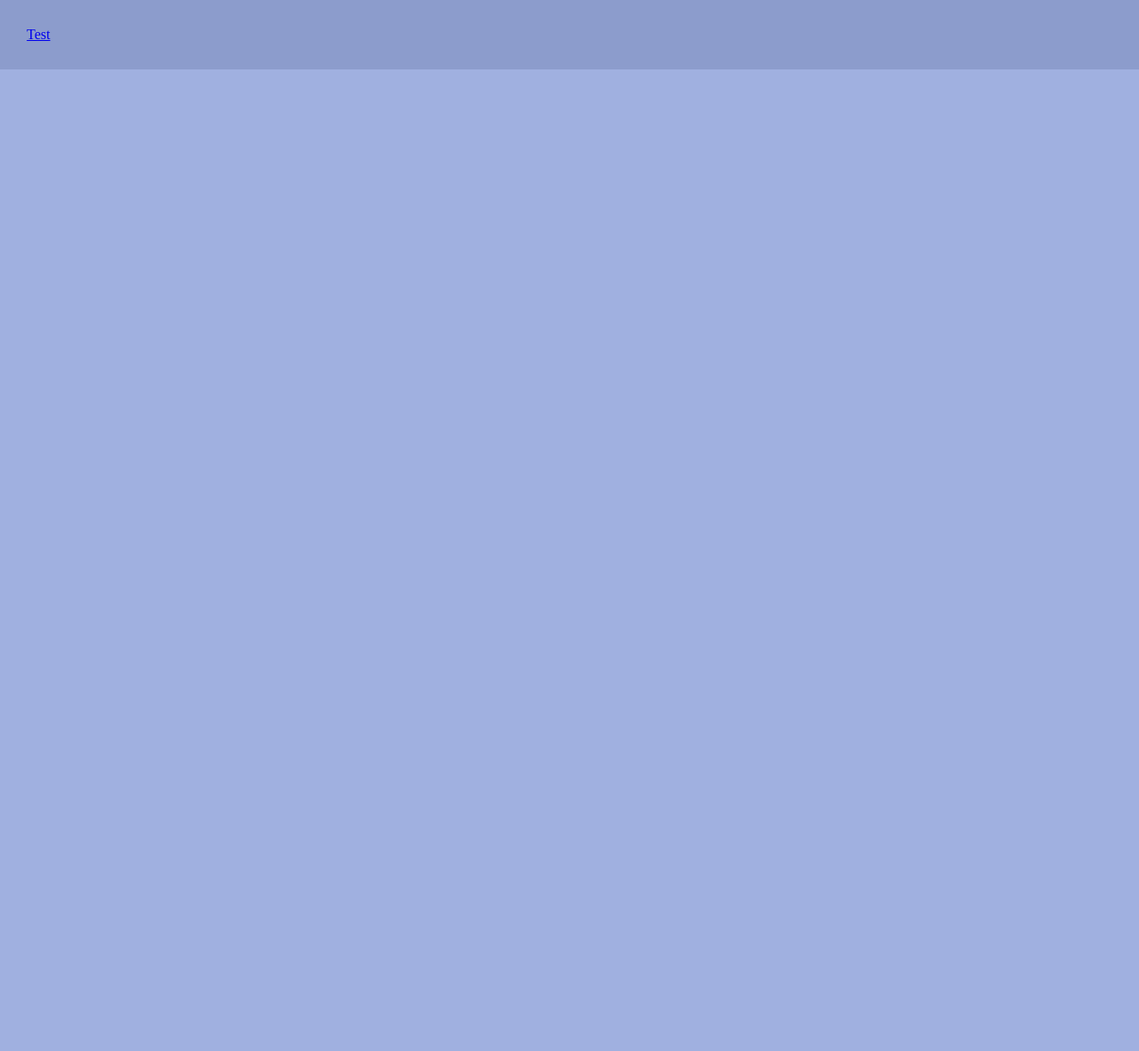
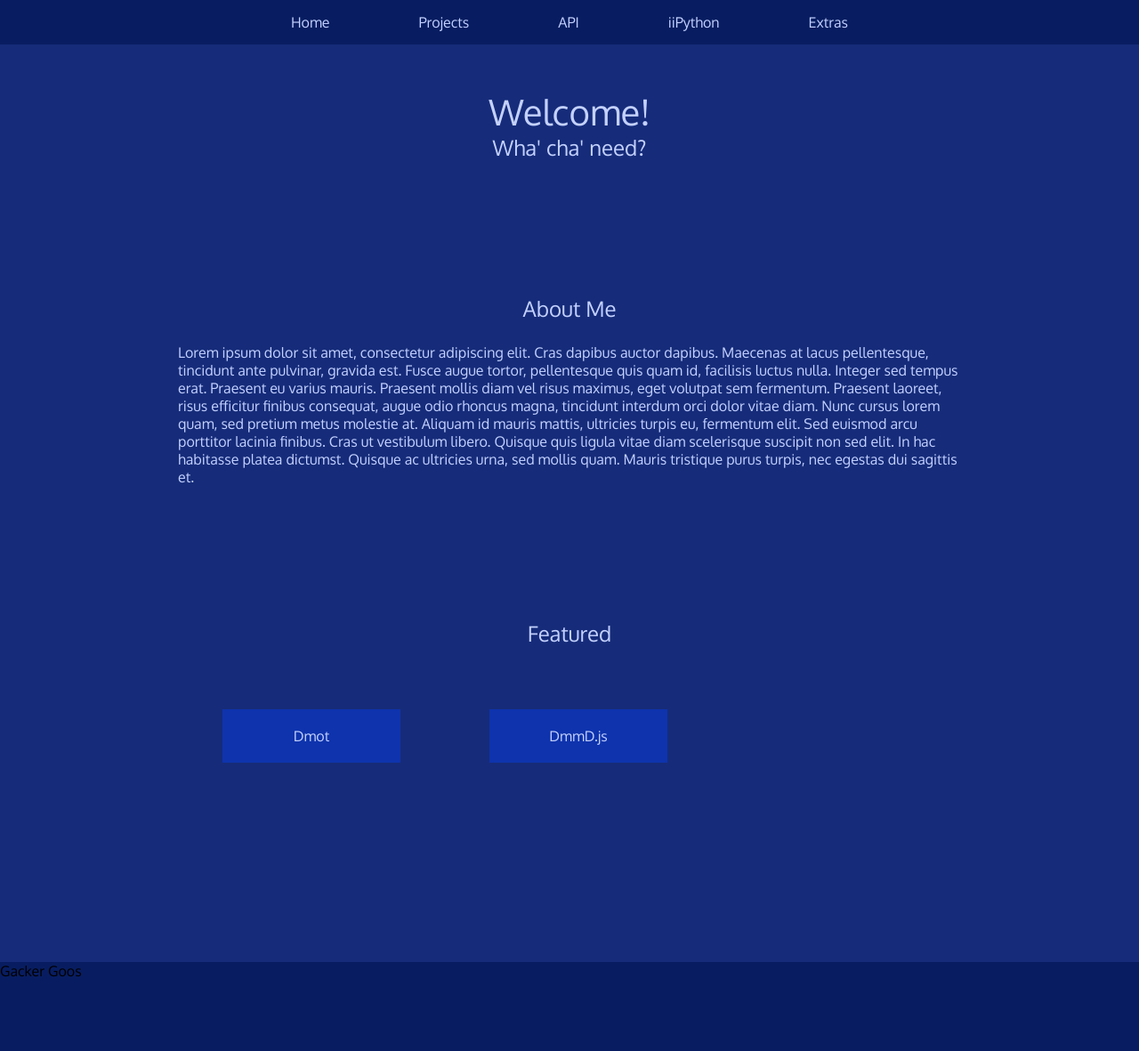
Before and after one commit to Dm12332131mD/website, a website: page public/html/home.html in a window 1280 px wide. Shown: the whole page at 89% size. Before the commit the page ends 800 px from the top, so only its background shows below. Drawn offline with Linux system fonts and the light colour scheme.

Commit message:
Draft complete | Saving

```diff
--- a/index.js
+++ b/index.js
@@ -1,7 +1,6 @@
 // Imports
 const config = require("./config.json");
 const express = require("express");
-const fs = require("fs");
 const path = require("path");
 
 // Variables
@@ -12,6 +11,7 @@ app.use(express.json());
 app.use(express.urlencoded({ extended: false }));
 app.use(express.static(path.join(__dirname, "/public/")));
 app.use("/", require("./public/routes/base.js"));
+app.use((req, res) => res.sendFile(path.join(__dirname, "./public/html/404.html")));
 
 // Listens
 app.listen(config.port, () => {
--- a/package.json
+++ b/package.json
@@ -10,6 +10,7 @@
   "author": "",
   "license": "ISC",
   "dependencies": {
+    "dmmd.js": "^1.3.0",
     "express": "^4.17.1"
   }
 }
--- /dev/null
+++ b/public/css/home.css
@@ -0,0 +1,92 @@
+/* Content */
+#content {
+    margin: 0px 200px;
+    padding: 0px;
+    width: calc(100% - 400px);
+}
+
+/* Header */
+#header {
+    margin: 50px 0px;
+    padding: 0px;
+    text-align: center;
+}
+
+#header-description {
+    font-size: 24px;
+}
+
+#header-title {
+    font-size: 40px;
+}
+
+#header-title:hover {
+    color: #FFFFFF;
+}
+
+#header-description, #header-title {
+    color: var(--theme-white);
+    margin: 0px;
+    padding: 0px;
+    text-decoration: none;
+    transition: all 0.2s ease;
+}
+
+/* About */
+#about {
+    margin: 150px 0px;
+    padding: 0px;
+}
+
+#about-title {
+    color: var(--theme-white);
+    font-size: 24px;
+    text-align: center;
+}
+
+#about-content {
+    color: var(--theme-white);
+}
+
+/* Featured */
+#featured {
+    margin: 150px 0px;
+    padding: 0px;
+}
+
+#featured-title {
+    color: var(--theme-white);
+    font-size: 24px;
+    padding: 0px;
+    margin: 0px;
+    text-align: center;
+}
+
+#featured-list {
+    display: inline-block;
+    margin: 50px 0px;
+    padding: 0px;
+}
+
+#featured-list a {
+    background-color: var(--theme-light);
+    color: var(--theme-white);
+    float: left;
+    font-size: 16px;
+    height: 20px;
+    line-height: 20px;
+    margin: 20px 50px;
+    padding: 20px 50px;
+    text-align: center;
+    text-decoration: none;
+    transition: all 0.2s ease;
+    width: 100px;
+}
+
+#featured-list a:hover {
+    background-color: var(--theme-highlight);
+    color: #FFFFFF;
+    font-size: 17px;
+    margin: 20px 40px;
+    padding: 20px 60px;
+}
--- a/public/css/index.css
+++ b/public/css/index.css
@@ -1,10 +1,101 @@
-body {
-    padding: 0px;
-    margin: 0px;
-    background-color: rgb(160, 176, 224);
+/* Main */
+@import url('https://fonts.googleapis.com/css2?family=Oxygen:wght@300;400;700&display=swap');
+
+:root {
+    --theme-black: #05123d;
+    --theme-dark: #081D61;
+    --theme: #162C7A;
+    --theme-light: #0E33AD;
+    --theme-highlight: #2D59FA;
+    --theme-white: #C4D1FF;
 }
 
+html {
+    height: 100%;
+    width: 100%;
+}
+
+body {
+    background-color: var(--theme);
+    font-family: Oxygen, sans-serif;
+    height: 100%;
+    margin: 0px;
+    padding: 0px;
+    width: 100%;
+}
+
+/* Scroll Bar */
+::-webkit-scrollbar {
+    width: 5px;
+}
+
+::-webkit-scrollbar-track {
+    background: var(--theme-dark);
+}
+
+::-webkit-scrollbar-thumb {
+    background-color: var(--theme-light);
+    border-radius: 25px;
+}
+
+::-webkit-scrollbar-thumb:hover {
+    background-color: var(--theme-highlight);
+}
+
+/* Navigation */
 nav {
-    background-color: rgb(140, 156, 204);
-    padding: 30px;
+    background-color: var(--theme-dark);
+    height: 50px;
+    margin: 0px;
+    padding: 0px;
+    text-align: center;
+    width: 100%;
 }
+
+nav ul {
+    display: inline-block;
+    margin: 0px auto;
+    padding: 0px;
+}
+
+nav ul a {
+    color: var(--theme-white);
+    float: left;
+    font-size: 16px;
+    line-height: 50px;
+    margin: 0px;
+    padding: 0px 50px;
+    transition: all 0.2s ease;
+    text-decoration: none;
+}
+
+nav ul a:hover {
+    background-color: var(--theme-highlight);
+    color: #FFFFFF;
+    cursor: pointer;
+    font-size: 17px;
+    padding: 0px 60px;
+}
+
+/* Footer */
+footer {
+    background-color: var(--theme-dark);
+    height: 100px;
+    margin: 0px;
+    padding: 0px;
+    width: 100%;
+}
+
+footer ul {
+    margin: 0px;
+    padding: 0px;
+}
+
+/* Other */
+
+.highlight-disable {
+    user-select: none;
+    -moz-user-select: none;
+    -ms-user-select: none;
+    -webkit-user-select: none;
+}
--- a/public/html/home.html
+++ b/public/html/home.html
@@ -1,15 +1,52 @@
 <!DOCTYPE html>
-    <html lang="en">
+<html lang="en">
     <head>
         <meta charset="UTF-8">
         <meta http-equiv="X-UA-Compatible" content="IE=edge">
         <meta name="viewport" content="width=device-width, initial-scale=1.0">
+        <meta property="og:description" content="idk">
+        <meta property="og:image" content="/src/images/favicon.png">
+        <meta property="og:title" content="DmmD">
+        <meta property="og:type" content="website">
+        <meta property="og:url" content="https://dmmd.iipython.cf">
+        <link href="/css/index.css" rel="stylesheet" type="text/css">
+        <link href="/css/home.css" rel="stylesheet" type="text/css">
+        <link href="/src/images/favicon.png" rel="icon" type="image/png">
         <title>Home - DmmD</title>
-        <link href="/css/index.css" rel="stylesheet" type="text/css">
     </head>
     <body>
-        <nav>
-            <a href="https://google.com">Test</a>
+        <nav class="highlight-disable">
+            <ul>
+                <a href="/">Home</a>
+                <a>Projects</a>
+                <a>API</a>
+                <a href="https://iipython.cf">iiPython</a>
+                <a>Extras</a>
+            </ul>
         </nav>
+        <div id="content">
+            <div id="header" class="highlight-disable">
+                <a id="header-title" href="/funni">Title</a>
+                <p id="header-description">Description</p>
+            </div>
+            <div id="about">
+                <p id="about-title" class="highlight-disable">About Me</p>
+                <p id="about-content">Lorem ipsum dolor sit amet, consectetur adipiscing elit. Cras dapibus auctor dapibus. Maecenas at lacus pellentesque, tincidunt ante pulvinar, gravida est. Fusce augue tortor, pellentesque quis quam id, facilisis luctus nulla. Integer sed tempus erat. Praesent eu varius mauris. Praesent mollis diam vel risus maximus, eget volutpat sem fermentum. Praesent laoreet, risus efficitur finibus consequat, augue odio rhoncus magna, tincidunt interdum orci dolor vitae diam. Nunc cursus lorem quam, sed pretium metus molestie at. Aliquam id mauris mattis, ultricies turpis eu, fermentum elit. Sed euismod arcu porttitor lacinia finibus. Cras ut vestibulum libero. Quisque quis ligula vitae diam scelerisque suscipit non sed elit. In hac habitasse platea dictumst. Quisque ac ultricies urna, sed mollis quam. Mauris tristique purus turpis, nec egestas dui sagittis et.</p>
+            </div>
+            <div id="featured" class="highlight-disable">
+                <p id="featured-title">Featured</p>
+                <ul id="featured-list">
+                    <a href="/projects/dmot">Dmot</a>
+                    <a href="/projects/dmmdjs">DmmD.js</a>
+                </ul>
+            </div>
+        </div>
+        <footer>
+            <ul>
+                <a>Gacker Goos</a>
+            </ul>
+        </footer>
+        <script src="/js/index.js"></script>
+        <script src="/js/home.js"></script>
     </body>
 </html>
--- /dev/null
+++ b/public/js/home.js
@@ -0,0 +1,15 @@
+// Header
+let [ headerTitle, headerDescription ] = Manager.getIDs("header-title", "header-description");
+if(Math.floor(Math.random() * 100) === 69) {
+    headerTitle.innerText = "Psst";
+    headerTitle.href = "https://www.youtube.com/watch?v=dQw4w9WgXcQ";
+}
+else headerTitle.innerText = randomize([
+    "Welcome!", "Yo!", "Ey!", "What's up!",
+    "Hello!", "Hi!", "Honk!"
+]);
+headerDescription.innerText = randomize([
+    "Much DmmD", "Wha' cha' need?",
+    "How's it going?", "Looking great",
+    "We got some cool stuff"
+]);
--- /dev/null
+++ b/public/js/index.js
@@ -0,0 +1,63 @@
+// Functions
+function randomize(a) {
+    if(!Array.isArray(a)) throw new TypeError("Argument is not an array");
+    return a[Math.floor(Math.random() * a.length)];
+};
+
+// Classes
+/**
+ * Document manager
+ * @extends null
+ */
+class Manager extends null {
+    /**
+     * Returns the document
+     * @readonly
+     * @static
+     * @returns {object}
+     */
+    static get document() {
+        if(document === undefined) throw new Error("Document is not defined");
+        return document;
+    };
+
+    /**
+     * Returns an array of elements that matched the class name
+     * @static
+     * @param {string} c Class
+     * @returns {object[]}
+     */
+    static getClass(c) {
+        return Manager.getClasses(c);
+    };
+
+    /**
+     * Returns an array of arrays of elements that matched the class names
+     * @static
+     * @param {...string} cs Classes
+     * @returns {object[][]}
+     */
+    static getClasses(...cs) {
+        return cs.map(Manager.getClass);
+    };
+
+    /**
+     * Returns an element that matched the id
+     * @static
+     * @param {string} i ID
+     * @returns {object}
+     */
+    static getID(i) {
+        return Manager.document.getElementById(i);
+    };
+
+    /**
+     * Returns an array of elements that matched the ids
+     * @static
+     * @param  {...string} is IDs
+     * @returns {object[]}
+     */
+    static getIDs(...is) {
+        return is.map(Manager.getID);
+    };
+};
--- /dev/null
+++ b/unused/index.css
@@ -0,0 +1,115 @@
+:root {
+    --theme-darker: rgb(96, 112, 160);
+    --theme-dark: rgb(128, 144, 192);
+    --theme: rgb(144, 160, 208);
+    --theme-light: rgb(160, 176, 224);
+    --theme-lighter: rgb(176, 192, 240);
+}
+
+::-webkit-scrollbar {
+    width: 5px;
+}
+
+::-webkit-scrollbar-track {
+    background-color: var(--theme);
+}
+
+::-webkit-scrollbar-thumb {
+    background-color: var(--theme-dark);
+}
+
+::-webkit-scrollbar-thumb:hover {
+    background-color: var(--theme-darker);
+}
+
+body {
+    background-color: var(--theme-light);
+    font-family: -apple-system, BlinkMacSystemFont, 'Segoe UI', Roboto, Oxygen, Ubuntu, Cantarell, 'Open Sans', 'Helvetica Neue', sans-serif;
+    margin: 0px;
+    padding: 0px;
+}
+
+nav {
+    background-color: var(--theme);
+    height: 50px;
+    margin: 0px;
+    padding: 0px;
+    user-select: none;
+    -moz-user-select: none;
+    -ms-user-select: none;
+    -webkit-user-select: none;
+}
+
+footer {
+    background-color: var(--theme);
+    height: 250px;
+}
+
+.divider {
+    background-color: var(--theme-dark);
+    height: 2px;
+}
+
+.nav-section {
+    display: flex;
+    margin: 0px;
+    padding: 14px;
+}
+
+.nav-dropdown {
+    position: relative;
+}
+
+.nav-dropdown li {
+    padding: 5px;
+}
+
+.nav-dropdown ul {
+    background-color: var(--theme-light);
+    border: 2px solid var(--theme-darker);
+    border-radius: 5px;
+    display: none;
+    font-size: 15px;
+    flex-direction: column;
+    list-style-type: none;
+    margin: 20px 0px 0px 0px;
+    position: absolute;
+    padding: 0px;
+    width: 100px;
+}
+
+.nav-item {
+    padding: 0px 15px;
+}
+
+.nav-item button {
+    background: none;
+    border: none;
+}
+
+.nav-item a {
+    color: black;
+    cursor: pointer;
+    font-size: 16px;
+    overflow-wrap: anywhere;
+    text-decoration: none;
+}
+
+.nav-item a:hover {
+    color: var(--theme-darker);
+}
+
+#container {
+    background-color: var(--theme-lighter);
+    height: 1000px;
+    margin: 0px 100px;
+    padding: 30px;
+}
+
+#nav-left {
+    float: left;
+}
+
+#nav-right {
+    float: right;
+}
```
Also changed, not shown: public/html/404.html (added, +1 -0 lines), unused/home.html (added, +46 -0 lines), unused/nav.js (added, +29 -0 lines), public/src/images/Dm123321_31mD.png (added), public/src/images/favicon.png (added), 1 other file.
